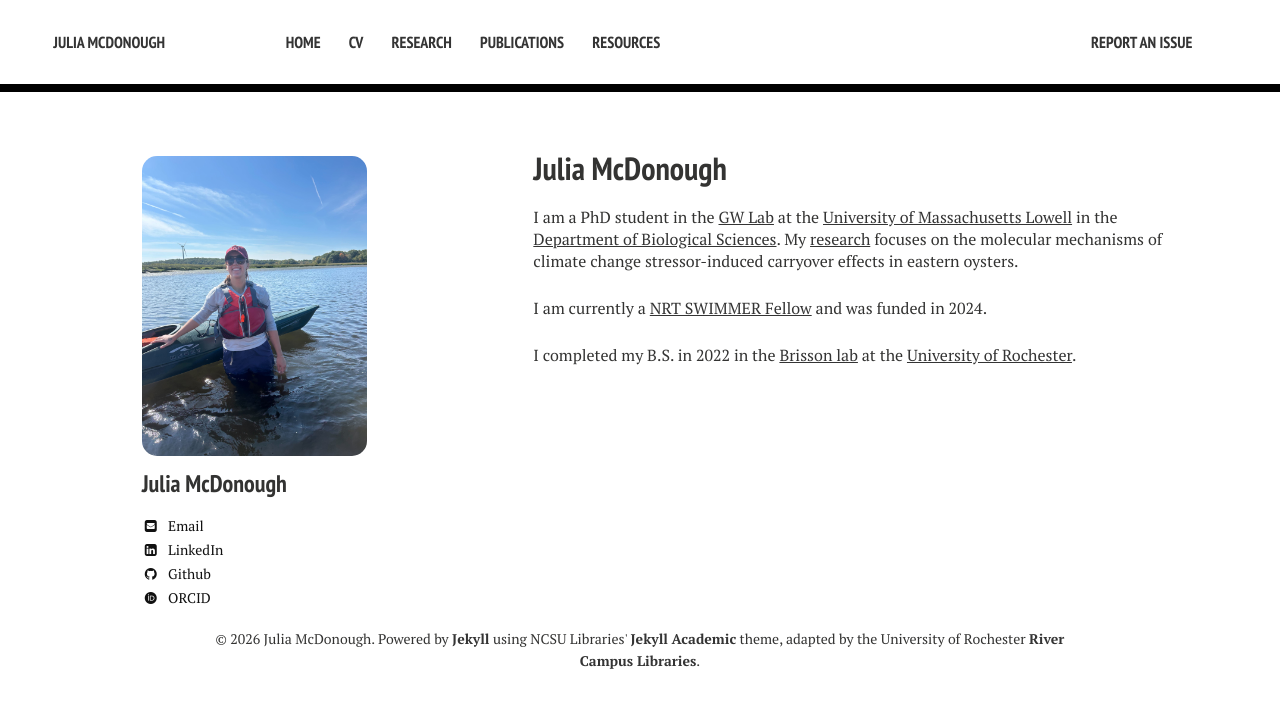
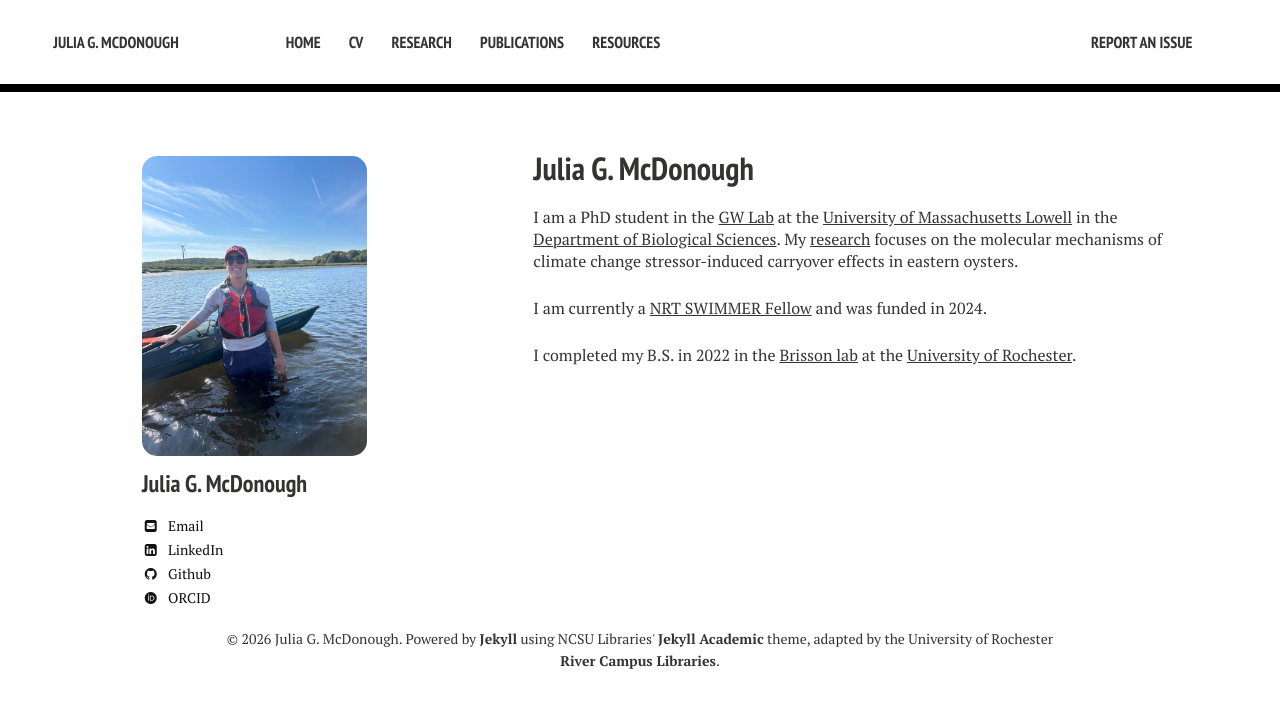
Before and after one commit to jgmcdonough/jgmcdonough.github.io, a Jekyll site: the page built from index.md, in a window 1280 px wide. Shown: the top 708 px of the page. Built offline with Jekyll 4.4.1, drawn with Linux system fonts in a browser that asks for light colours; nearby versions of some CDN libraries; some web fonts are replaced; part of the change alters nothing that is shown.

```diff
--- a/_config.yml
+++ b/_config.yml
@@ -1,18 +1,18 @@
 
 # Site wide configuration
 
-title: Julia McDonough
+title: Julia G. McDonough
 locale: en_US
 logo: # logo.png # filename of a logo image that has been placed into your images directory
 
 # Enter the following platform usernames if you would like for them to appear on your site.
 owner:
-  name: Julia McDonough
+  name: Julia G. McDonough
   avatar: jgm_kayak.jpg
   bio: #
   email: julia_mcdonough@student.uml.edu
   twitter: #twitter username (no '@')
-  linkedin: https://www.linkedin.com/in/julia-g-m-76829113b/
+  linkedin: julia-g-m-76829113b/
   github: jgmcdonough
   orcid: 0009-0009-6630-588X
   researchgate: #researchgate username
```
